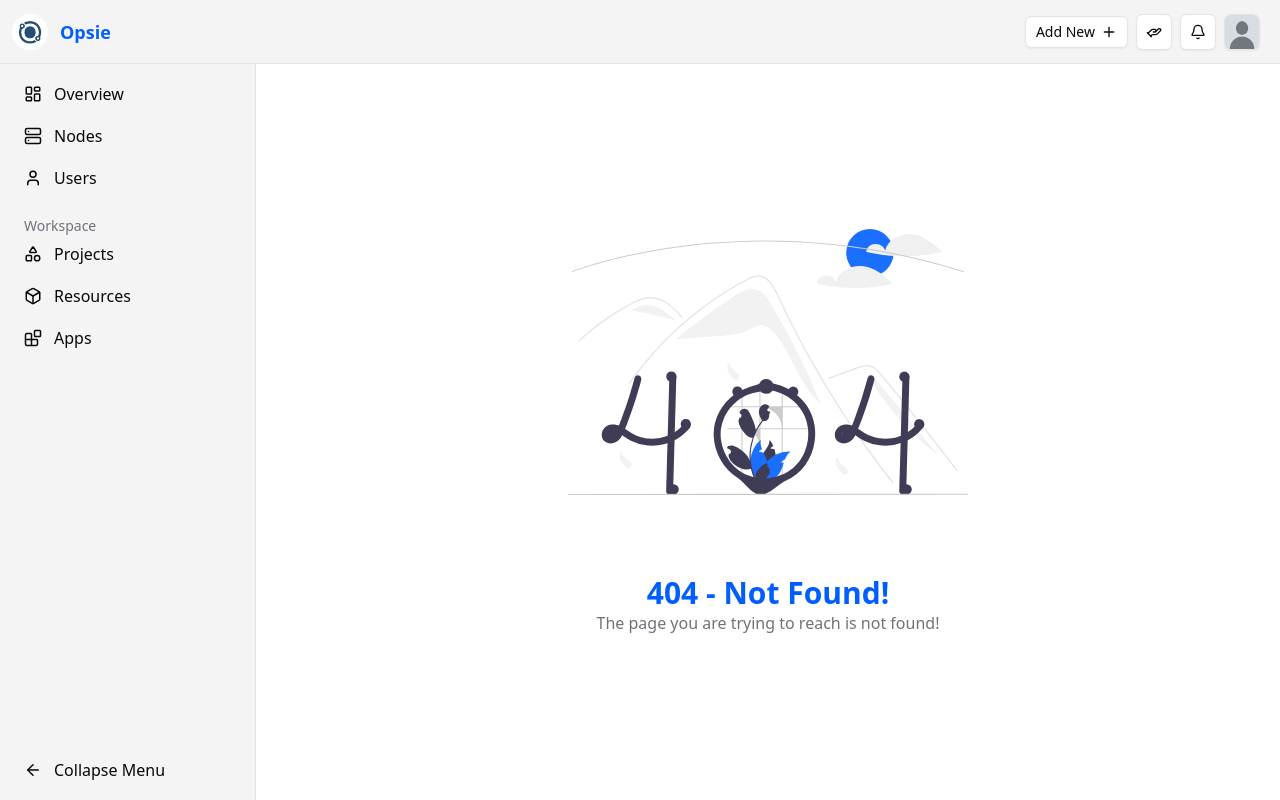
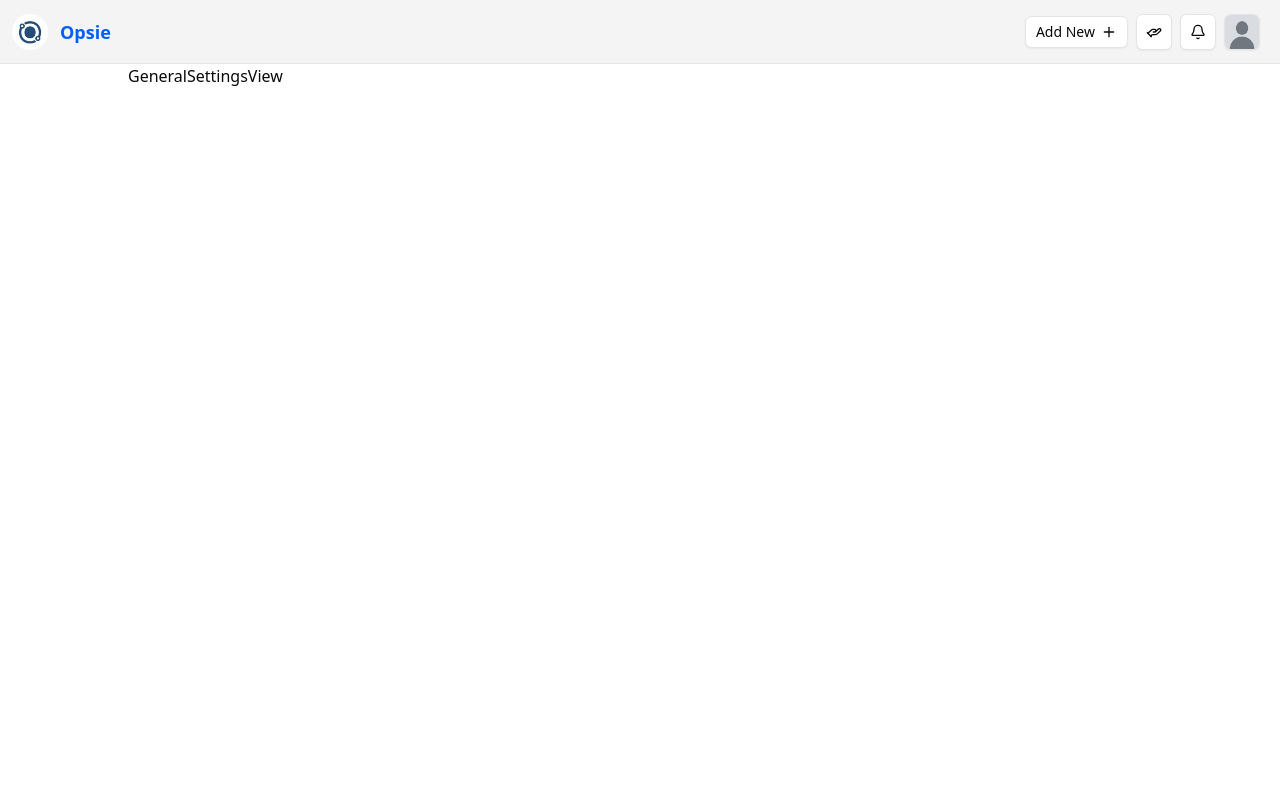
Before and after one commit to scarlab/Opsie, a React (Vite) app in the folder ui/: page /settings in a window 1280 px wide. Before the commit this address had no page. Built offline with nearby package versions, Linux system fonts and the light colour scheme.

Commit message:
base settings layout

```diff
--- a/ui/src/App.tsx
+++ b/ui/src/App.tsx
@@ -12,6 +12,9 @@ import AppsView from "./views/workspace/apps/AppsView";
 import ResourcesView from "./views/workspace/resources/ResourcesView";
 import ProjectsView from "./views/workspace/projects/ProjectsView";
 import UsersView from "./views/workspace/users/UsersView";
+import SettingsLayout from "./layouts/SettingsLayout";
+import GeneralSettingsView from "./views/settings/general/GeneralSettingsView";
+import ProfileSettingsView from "./views/settings/profile/ProfileSettingsView";
 
 export default function App() {
   return (
@@ -36,6 +39,9 @@ export default function App() {
             <Route path="*" element={<NotFoundView />} />
           </Route>
 
+
+
+
           {/* =====================
               App routes (protected)
           ====================== */}
@@ -53,6 +59,21 @@ export default function App() {
           </Route>
 
           {/* =====================
+              App routes (protected)
+          ====================== */}
+          <Route path="settings/*" element={<SettingsLayout />}>
+            <Route index element={<GeneralSettingsView />} />
+            <Route path="profile" element={<ProfileSettingsView />} />
+
+
+            {/* Add more nested routes later */}
+            <Route path="*" element={<div className=""><NotFoundView /></div>} />
+          </Route>
+
+
+
+
+          {/* =====================
               Global 404 (outside layouts)
           ====================== */}
           <Route path="*" element={<NotFoundView />} />
--- /dev/null
+++ b/ui/src/layouts/SettingsLayout.tsx
@@ -0,0 +1,16 @@
+import AppHeader from "@/components/navigation/AppHeader";
+import { Outlet } from "react-router-dom";
+
+
+export default function SettingsLayout() {
+
+
+    return (
+        <div>
+            <AppHeader />
+            <main className="mx-auto max-w-5xl">
+                <Outlet />
+            </main>
+        </div>
+    );
+}
--- /dev/null
+++ b/ui/src/views/settings/general/GeneralSettingsView.tsx
@@ -0,0 +1,6 @@
+
+export default function GeneralSettingsView() {
+    return (
+        <div>GeneralSettingsView</div>
+    )
+}
--- /dev/null
+++ b/ui/src/views/settings/profile/ProfileSettingsView.tsx
@@ -0,0 +1,6 @@
+
+export default function ProfileSettingsView() {
+    return (
+        <div>ProfileSettingsView</div>
+    )
+}
```
